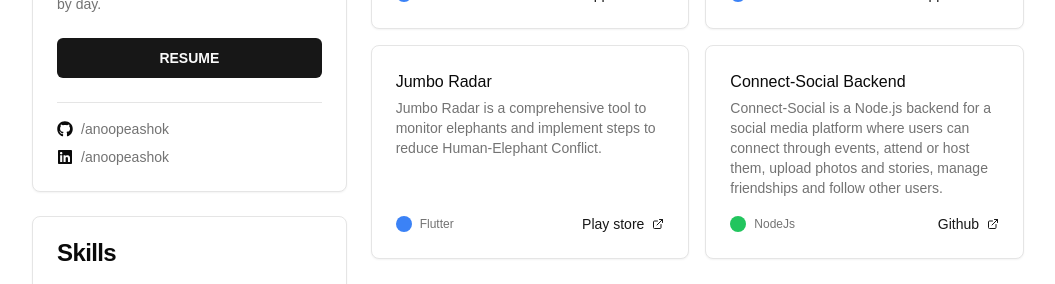
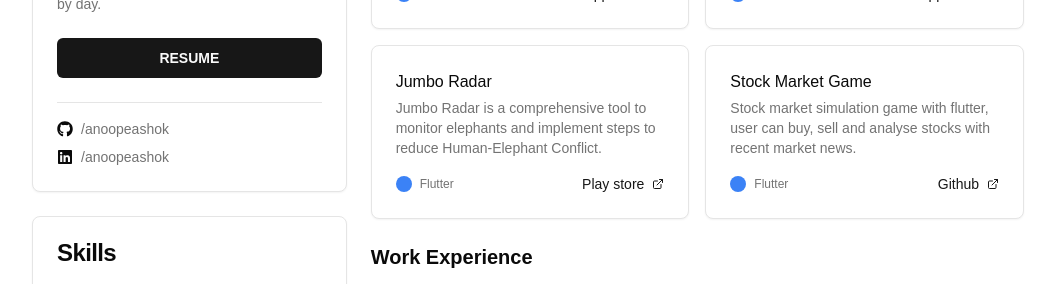
Before and after one commit to anoopeashok/anoopeashok.github.io, a Next.js app: page / in a window 1280 px wide. Shown: the part 447-731 px from the top of the page, without its empty margins (112-1167 px from the left). Built offline with nearby package versions, Linux system fonts and the light colour scheme.

Commit message:
project update

```diff
--- a/src/components/Projects.tsx
+++ b/src/components/Projects.tsx
@@ -28,11 +28,11 @@ export const projects = [
       "https://play.google.com/store/apps/details?id=com.leopardtechlabs.jumbo_radar_app",
   },
   {
-    title: "Connect-Social Backend",
+    title: "Stock Market Game",
     description:
-      "Connect-Social is a Node.js backend for a social media platform where users can connect through events, attend or host them, upload photos and stories, manage friendships and follow other users.",
-    tech: "NodeJs",
-    github: "https://github.com/anoopeashok/connect-social-backend.git",
+      "Stock market simulation game with flutter, user can buy, sell and analyse stocks with recent market news.",
+    tech: "Flutter",
+    github: "https://github.com/anoopeashok/stock-market-game",
   },
 ];
 
```
